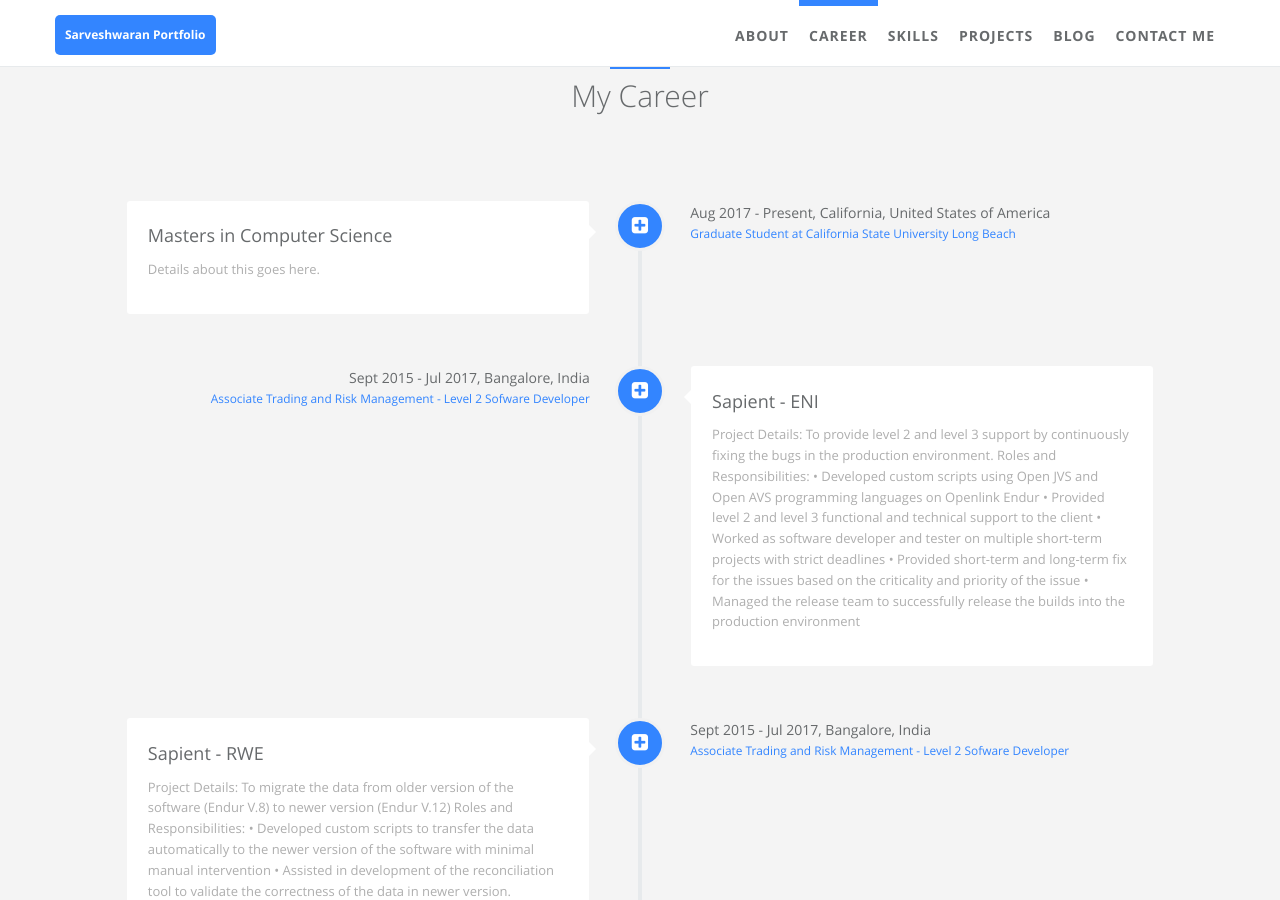
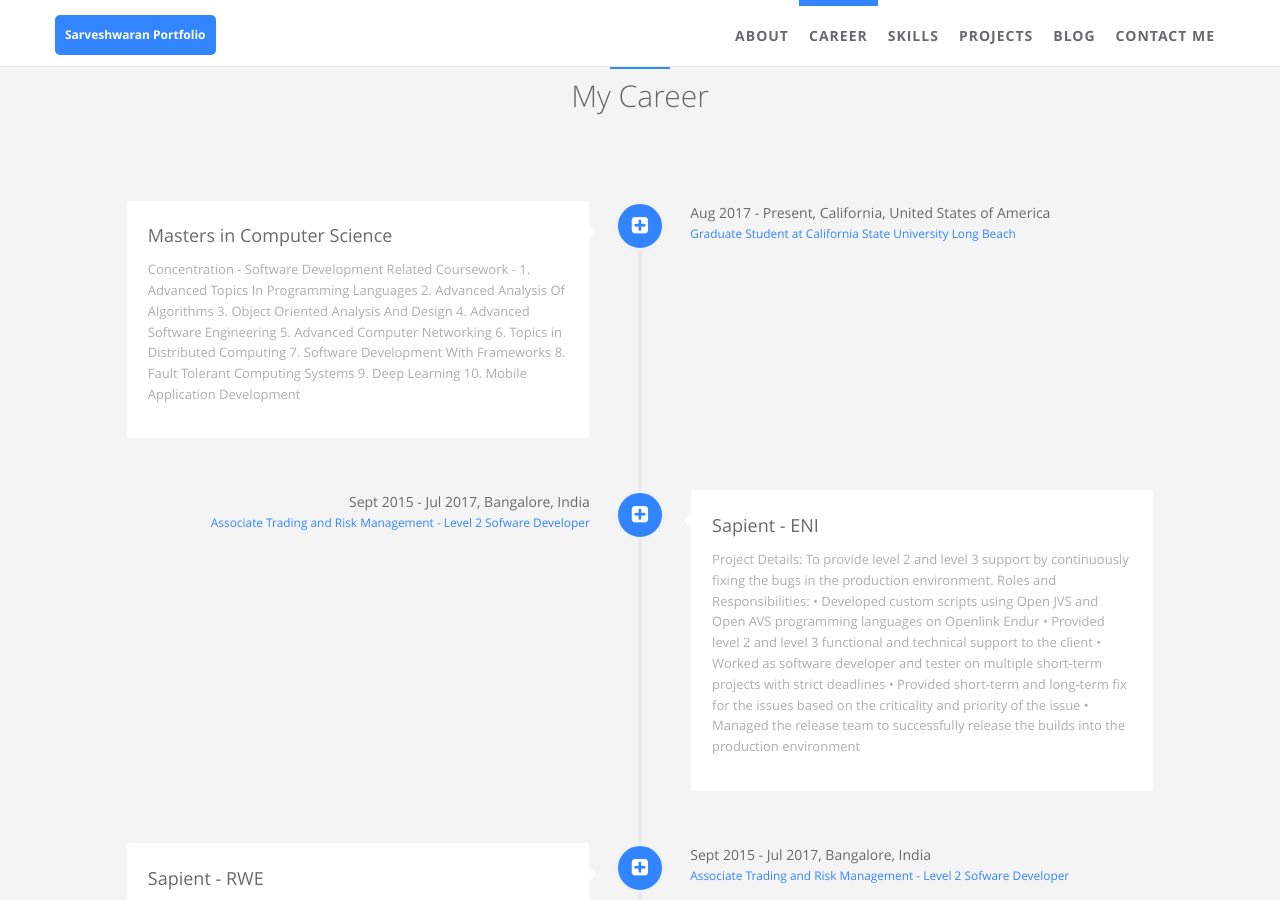
Before and after one commit to sarveshwarans/sarveshwarans.github.io, a Jekyll site: the page built from index.html, in a window 1280 px wide and 900 px high, scrolled down 894 px. Built offline with Jekyll 4.4.1, drawn with Linux system fonts in a browser that asks for light colours.

Commit message:
Update careers.yml

```diff
--- a/_data/index/careers.yml
+++ b/_data/index/careers.yml
@@ -5,7 +5,19 @@
     detail: Masters in Computer Science
   desc:
     detail: >
-      Details about this goes here.
+      Concentration - Software Development
+
+      Related Coursework -
+      1. Advanced Topics In Programming Languages
+      2. Advanced Analysis Of Algorithms
+      3. Object Oriented Analysis And Design
+      4. Advanced Software Engineering
+      5. Advanced Computer Networking
+      6. Topics in Distributed Computing
+      7. Software Development With Frameworks
+      8. Fault Tolerant Computing Systems
+      9. Deep Learning
+      10. Mobile Application Development
 
   date:
     detail: Aug 2017 - Present, California, United States of America
```
